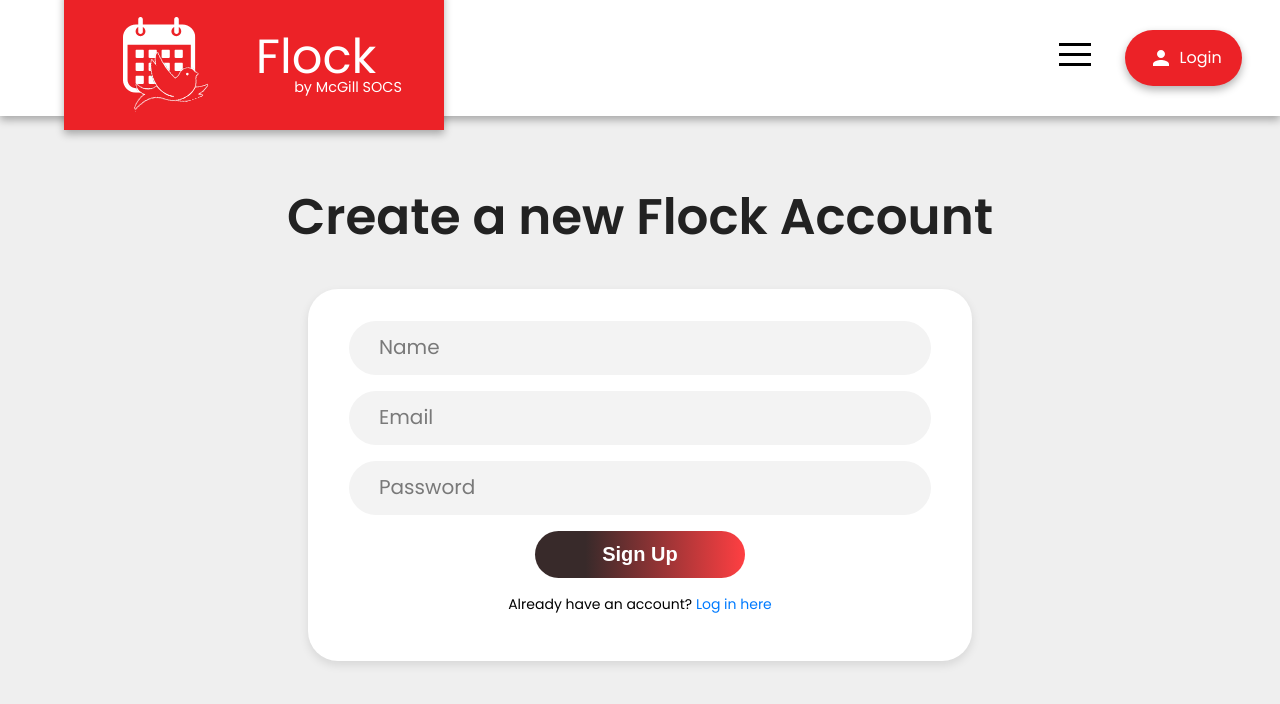
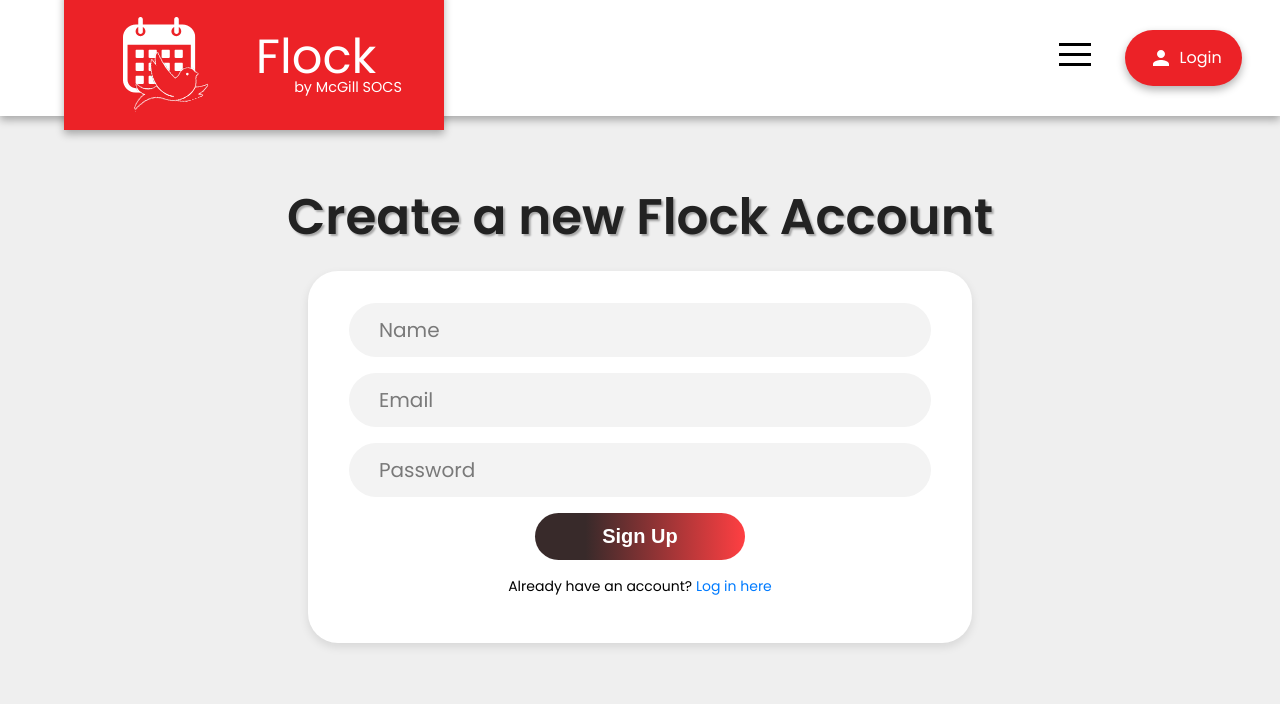
Before and after one commit to cmgvc/SOCS, a React (Create React App) app in the folder frontend-flock/: page /auth in a window 1280 px wide. Shown: the top 704 px of the page. Built offline with nearby package versions, Linux system fonts and the light colour scheme.

Commit message:
added shadow for login title

```diff
--- a/frontend-flock/src/pages/login.css
+++ b/frontend-flock/src/pages/login.css
@@ -7,4 +7,6 @@
   color: #222;
   font-weight: 600; /* Semi-bold */
   margin-top: 4rem;
+  margin-bottom: 1rem;
+  text-shadow: 2px 2px 2px rgba(0, 0, 0, 0.3);
 }
```
